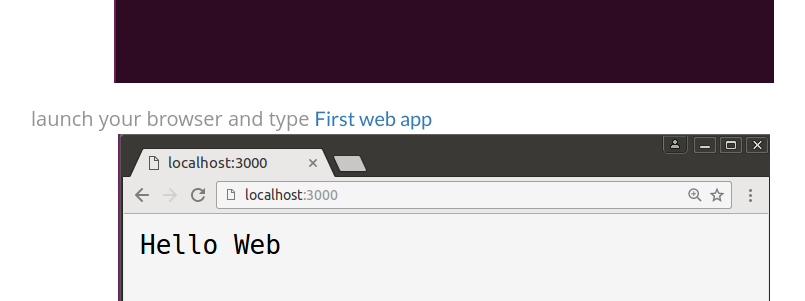
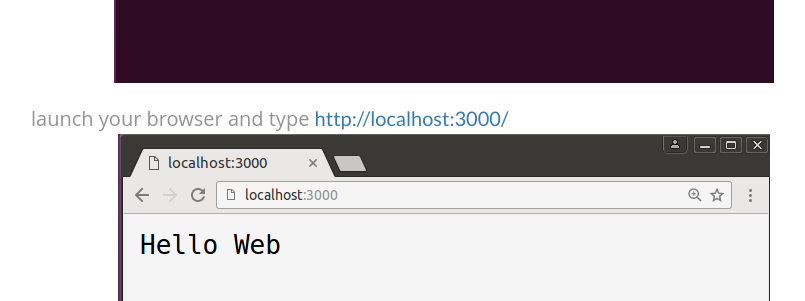
Before and after one commit to malekbenz/malekbenz, a Jekyll site: the page built from _posts/2016-01-01-First-web-application-with-Nodejs.md, in a window 1280 px wide and 900 px high, scrolled down 2591 px. Shown: the part 154-455 px from the top of the window, without its empty margins (54-859 px from the left). Built offline with Jekyll 4.4.1, drawn with Linux system fonts in a browser that asks for light colours; nearby versions of some CDN libraries.

Commit message:
post first web app

```diff
--- a/_posts/2016-01-01-First-web-application-with-Nodejs.md
+++ b/_posts/2016-01-01-First-web-application-with-Nodejs.md
@@ -54,7 +54,7 @@ Run the application:
 
 ![vs code](/images/helloweb/launch.png){:class="img-responsive" :max-width="80%"}
 
-launch your browser and type [First web app](http://localhost:3000/)
+launch your browser and type [http://localhost:3000/](http://localhost:3000/)
 ![vs code](/images/helloweb/web.png){:class="img-responsive" :max-width="80%"}
 
 
```
